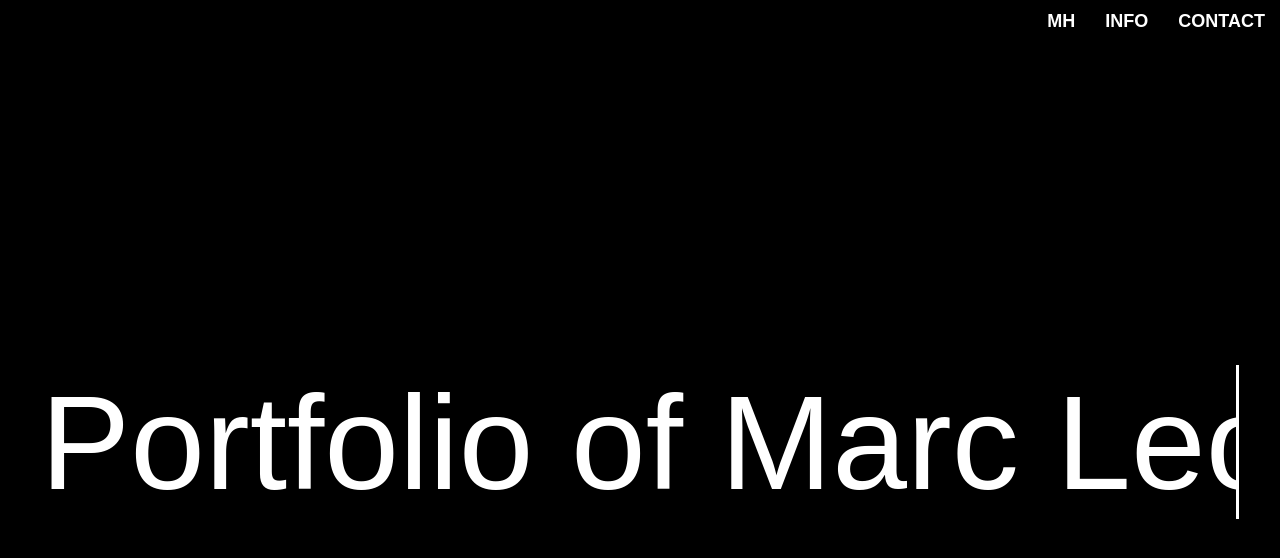
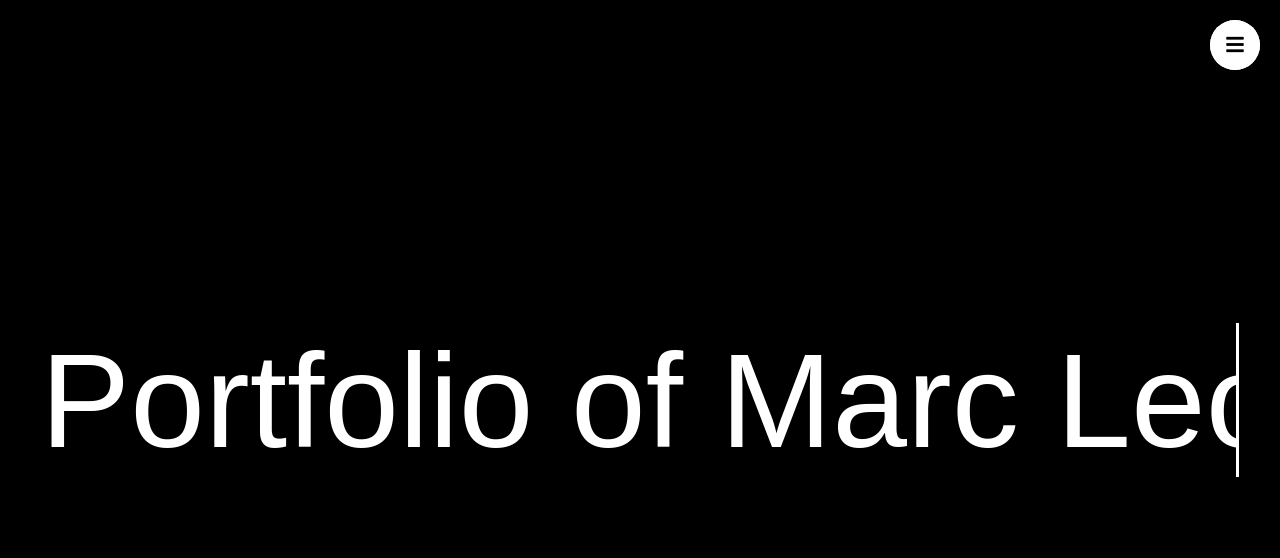
Before and after one commit to callmemarcleo/personalpage, an Angular app in the folder frontend/: page / in a window 1280 px wide. Shown: the top 558 px of the page. Built offline with nearby package versions, Linux system fonts and the light colour scheme.

Commit message:
update navbar - flow wide screen

```diff
--- a/frontend/src/app/components/navbar/navbar.component.css
+++ b/frontend/src/app/components/navbar/navbar.component.css
@@ -1,29 +1,101 @@
-/* styles.css oder in der entsprechenden CSS-Datei deines Projekts */
-.navbar {
-  background-color: black;
-  padding: 10px 0;
+.wrapper{
+  position: fixed;
+  top: 0;
+  left: 0;
+  height: 100%;
+  width: 100%;
+  background: #fff;
+  /* background: linear-gradient(375deg, #1cc7d0, #2ede98); */
+  /* clip-path: circle(25px at calc(0% + 45px) 45px); */
+  clip-path: circle(25px at calc(100% - 45px) 45px);
+  transition: all 0.3s ease-in-out;
 }
-
-.navbar ul {
+#active:checked ~ .wrapper{
+  clip-path: circle(75%);
+}
+.menu-btn{
+  position: absolute;
+  z-index: 2;
+  right: 20px;
+  /* left: 20px; */
+  top: 20px;
+  height: 50px;
+  width: 50px;
+  text-align: center;
+  line-height: 50px;
+  border-radius: 50%;
+  font-size: 20px;
+  color: #000;
+  cursor: pointer;
+  background: #fff;
+  /* background: linear-gradient(375deg, #1cc7d0, #2ede98); */
+  transition: all 0.3s ease-in-out;
+}
+#active:checked ~ .menu-btn{
+  background: #000;
+  color: #fff;
+}
+#active:checked ~ .menu-btn i:before{
+  content: "\f00d";
+}
+.wrapper ul{
+  position: absolute;
+  top: 50%;
+  left: 50%;
+  transform: translate(-50%, -50%);
   list-style: none;
-  margin: 0;
-  padding: 0;
-  display: flex;
-  justify-content: right;
+  text-align: center;
 }
-
-.navbar li {
-  margin: 0 15px;
+.wrapper ul li{
+  margin: 15px 0;
 }
-
-.navbar a {
+.wrapper ul li a{
+  color: none;
   text-decoration: none;
+  font-size: 30px;
+  font-weight: 500;
+  padding: 5px 30px;
+  color: #000;
+  position: relative;
+  line-height: 50px;
+  transition: all 0.3s ease;
+}
+.wrapper ul li a:after{
+  position: absolute;
+  content: "";
+  background: #000;
+  width: 100%;
+  height: 50px;
+  left: 0;
+  border-radius: 50px;
+  transform: scaleY(0);
+  z-index: -1;
+  transition: transform 0.3s ease;
+}
+.wrapper ul li a:hover:after{
+  transform: scaleY(1);
+}
+.wrapper ul li a:hover{
   color: #fff;
-  font-size: 18px;
-  font-weight: bold;
-  transition: color 0.3s ease-in-out;
 }
-
-.navbar a:hover {
-  color: lightgray; /* Ändere die Farbe für den Hover-Effekt nach Belieben */
+input[type="checkbox"]{
+  display: none;
 }
+.content{
+  position: absolute;
+  top: 50%;
+  left: 50%;
+  transform: translate(-50%, -50%);
+  z-index: -1;
+  text-align: center;
+  width: 100%;
+  color: #202020;
+}
+.content .title{
+  font-size: 40px;
+  font-weight: 700;
+}
+.content p{
+  font-size: 35px;
+  font-weight: 600;
+}
--- a/frontend/src/app/components/navbar/navbar.component.html
+++ b/frontend/src/app/components/navbar/navbar.component.html
@@ -1,7 +1,13 @@
+<link rel="stylesheet" href="https://cdnjs.cloudflare.com/ajax/libs/font-awesome/5.15.3/css/all.min.css"/>
+
 <nav class="navbar">
-  <ul>
-    <li><a routerLink="/">MH</a></li>
-    <li><a routerLink="/info">INFO</a></li>
-    <li><a routerLink="/contact">CONTACT</a></li>
-  </ul>
+  <input type="checkbox" id="active" (change)="onCheckboxChange($event)">
+  <label for="active" class="menu-btn"><i class="fas fa-bars"></i></label>
+  <div class="wrapper">
+    <ul>
+      <li><a routerLink="/" (click)="closeMenu()">MH</a></li>
+      <li><a routerLink="/info" (click)="closeMenu()">INFO</a></li>
+      <li><a routerLink="/contact" (click)="closeMenu()">CONTACT</a></li>
+    </ul>
+  </div>
 </nav>
--- a/frontend/src/app/components/navbar/navbar.component.ts
+++ b/frontend/src/app/components/navbar/navbar.component.ts
@@ -1,3 +1,4 @@
+// navbar.component.ts
 import { Component } from '@angular/core';
 
 @Component({
@@ -6,5 +7,16 @@ import { Component } from '@angular/core';
   styleUrls: ['./navbar.component.css']
 })
 export class NavbarComponent {
+  onCheckboxChange(event: Event): void {
+    const checkbox = event.target as HTMLInputElement;
 
+    if (!checkbox.checked) {
+      this.closeMenu();
+    }
+  }
+
+  closeMenu(): void {
+    const checkbox = document.getElementById('active') as HTMLInputElement;
+    checkbox.checked = false;
+  }
 }
```
